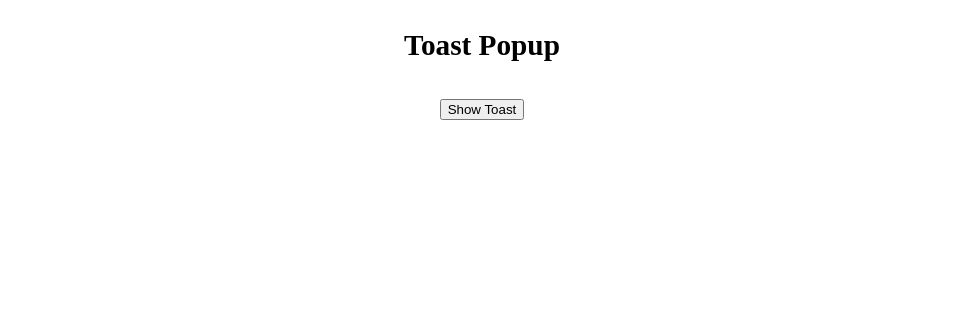
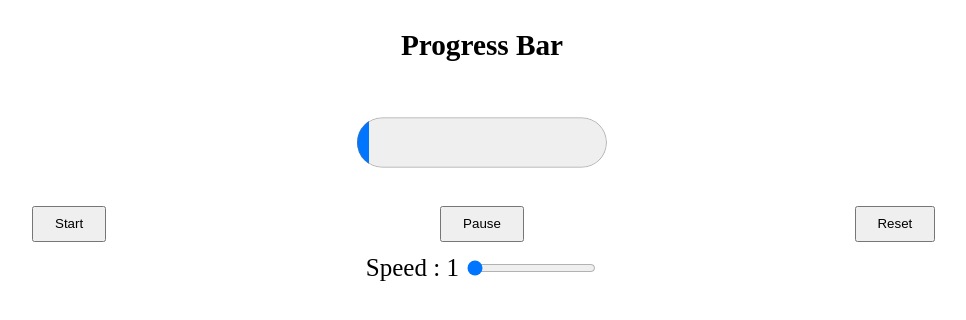
Before and after one commit to sarb001/Frontend-mini, a React (Vite) app: page / in a window 1280 px wide. Shown: the top 320 px of the page, without its empty margins (158-1124 px from the left). Built offline with nearby package versions, Linux system fonts and the light colour scheme.

Commit message:
progressbar -react

```diff
--- a/src/App.jsx
+++ b/src/App.jsx
@@ -1,14 +1,14 @@
 import { useState } from 'react';
 import '../src/styles/App.css';
-import Toast from './Components/Toast';
+import ProgressBar from './Components/ProgressBar';
 
 function App() {
 
   return (
     <>
         <div className = "mainapp-container" style = {{textAlign:'center',fontSize:'25px'}} >
-            <h3>  Toast Popup </h3>
-            <Toast />
+            <h3>  Progress Bar  </h3>
+            <ProgressBar />
         </div>
     </>
   )
--- /dev/null
+++ b/src/Components/ProgressBar.jsx
@@ -0,0 +1,22 @@
+import React from 'react'
+import '../styles/App.css' ;
+
+const ProgressBar = () => {
+  return (
+        <div className="progress-container">
+             <progress id = "bar" value="5" min = "1" max = "100" >  </progress>
+             <div className = "buttons" >
+                <div>  <button id = "start-btn"> Start </button> </div>
+                <div>  <button id = "pause-btn"> Pause  </button> </div>
+                <div>  <button id = "reset-btn"> Reset </button></div>
+
+             </div>
+             <div className="rangebar">
+                 <label> Speed : 1 </label>
+                <input type  = "range" value= "1"  min = "1" max = "10" />
+             </div>
+        </div>
+  )
+}
+
+export default ProgressBar
--- a/src/Components/Toast.jsx
+++ /dev/null
@@ -1,33 +0,0 @@
-import React, { useEffect, useState } from 'react'
-import Toastmsg from './Toastmsg';
-
-const Toast = () => {
-
-        // To show and pass data to other component
-    const [showtoast,setshowtoast] = useState(false);
-
-    const  showtoastmsg = () => {
-          setshowtoast(true);
-    };
-
-    const  closetoast = () => {
-          setshowtoast(false);
-    }
-
-  return (
-    <>
-        <div className="toast-container">
-                <button onClick = {showtoastmsg}> Show Toast </button>
-        </div>
-        {
-            showtoast && (
-                <Toastmsg   message = " Your Notification is Showing Here "
-                 onClose = {closetoast}
-                />
-             )
-        }
-        </>
-  )
-}
-
-export default Toast
--- a/src/Components/Toastmsg.jsx
+++ /dev/null
@@ -1,31 +0,0 @@
-import React, { useEffect, useState } from 'react'
-import '../styles/App.css';
-
-
-const Toastmsg = ({message , onclose}) => {
-        // for how long msg  will be displayed
-     const [isvisible,setisvisible] = useState(true);
-     const duration = 3000;
-
-     useEffect(() => {
-        const  timer = setTimeout(() => {
-                setisvisible(false);
-                if(onclose){
-                    onclose();
-                }
-        }, duration);
-        return () => clearTimeout(timer);
-     },[duration , onclose])
-
-
-    return (
-        <>
-             {isvisible ?
-             <div className = "toast">
-             {message}
-             </div> : null}
-        </>
-    )
-}
-
-export default Toastmsg
--- a/src/styles/App.css
+++ b/src/styles/App.css
@@ -1,16 +1,18 @@
-.toast-message{
-    font-size: 29px;
 
+#start-btn{
+  padding: 2% 5%;
 }
-.toast {
-  position: fixed;
-  bottom: 20px;
-  left: 50%;
-  transform: translateX(-50%);
-  background-color: #333;
-  color: #fff;
-  padding: 10px 20px;
-  border-radius: 4px;
-  box-shadow: 0 2px 4px rgba(0, 0, 0, 0.2);
-  cursor: pointer;
+#pause-btn{
+  padding: 2% 5%;
 }
+#reset-btn{
+  padding: 2% 5%;
+}
+.buttons{
+  margin: 1%;
+  display: grid;
+  grid-template-columns: repeat(3,1fr);
+}
+#bar{
+ padding: 4% 6%;
+}
```
